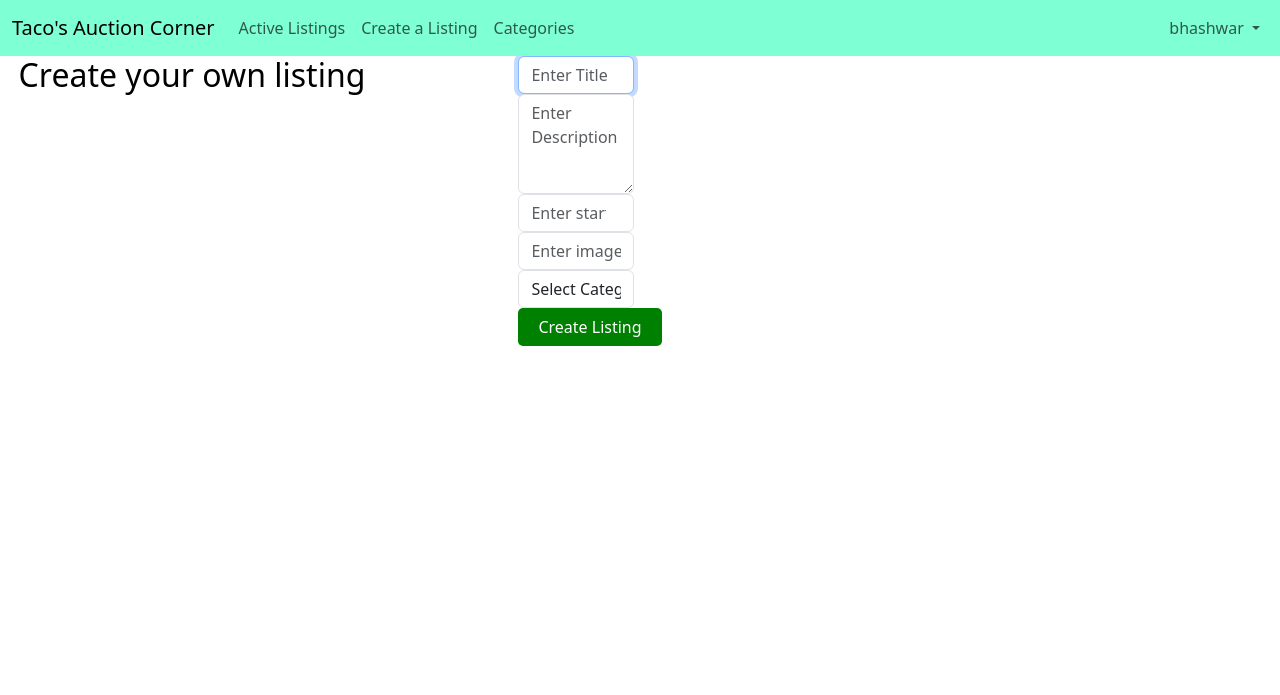
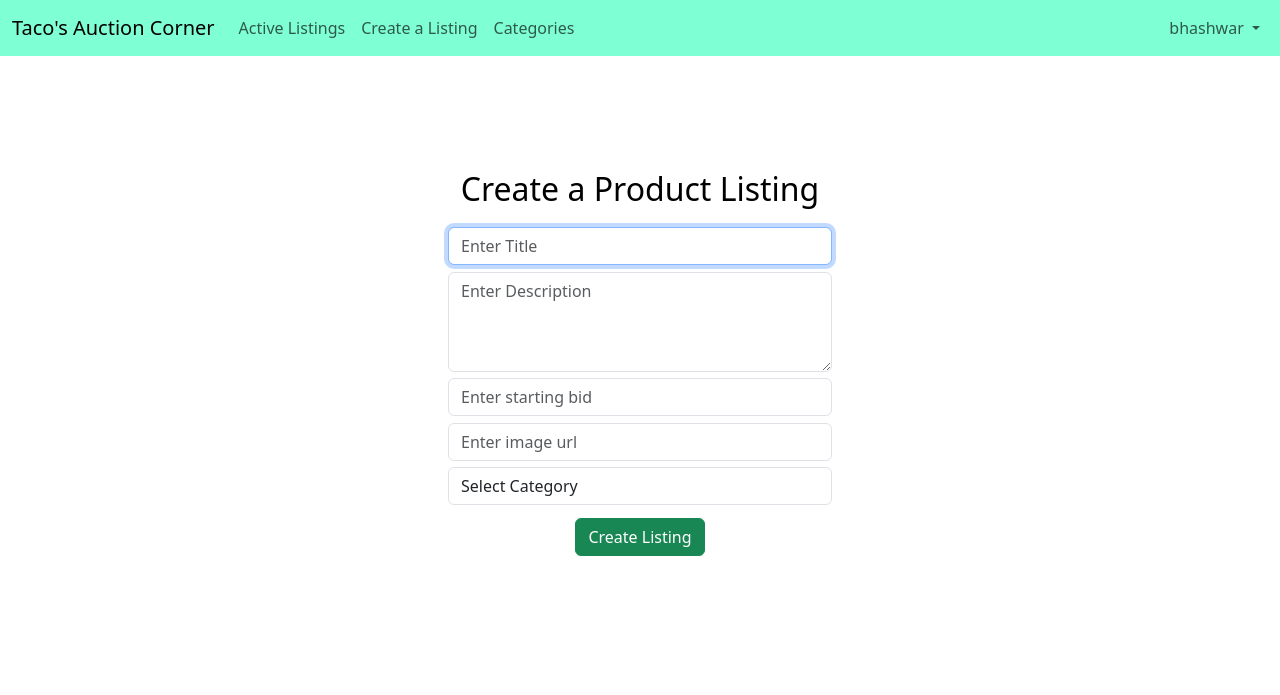
Before and after one commit to freshbash/commerce, a Django app: page /add/ in a window 1280 px wide. Shown: the top 695 px of the page. Run offline with Django 3.2, Linux system fonts and the light colour scheme; a user stored in the database is signed in.

Commit message:
resolved create listing page

```diff
--- a/auctions/static/auctions/styles.css
+++ b/auctions/static/auctions/styles.css
@@ -1,6 +1,5 @@
 body {
     color: black;
-    /* width: 100vw; */
 }
 
 ul.navbar-nav {
@@ -48,7 +47,7 @@ ul.navbar-nav {
 }
 
 .tile:hover {
-    background-color: rgb(109, 101, 101);
+    background-color: rgba(127, 255, 212, 0.3);
 }
 
 .img-wrapper {
@@ -86,6 +85,22 @@ ul.navbar-nav {
     color: black;
 }
 
+.create-listing-form {
+    display: flex;
+    flex-direction: column;
+    height: 80vh;
+    justify-content: center;
+}
+
+.create-listing-form > div {
+    text-align: center;
+    margin-bottom: 0.3em;
+}
+
+.form-group, #create-listing {
+    margin: 0.4em 0;
+}
+
 ul.cats{
     list-style-type: circle;
 }
@@ -120,20 +135,6 @@ ul.cats{
 
 .input-style:hover{
     box-shadow: 0px 0px 20px grey;
-}
-
-.btn-style{
-    height: 38px;
-    border: none;
-    border-radius: 5px;
-    outline: none;
-    background-color: green;
-    color: white;
-}
-
-.btn-style:hover{
-    box-shadow: 0px 0px 20px lightgreen;
-    background-color: darkgreen;
 }
 
 .comment{
--- a/auctions/templates/auctions/add.html
+++ b/auctions/templates/auctions/add.html
@@ -6,9 +6,9 @@
 
 {% block body %}
 
-    <div class="active-listings">
-        <div style="text-align: center; margin-bottom: 20px;">
-            <h2>Create your own listing</h2>
+    <div class="create-listing-form">
+        <div>
+            <h2>Create a Product Listing</h2>
         </div>
 
         <form action="{% url 'addlisting' %}" method="post">
@@ -27,7 +27,7 @@
                     <input class="form-control" type="url" name="url" placeholder="Enter image url">
                 </div>
                 <div class="form-group">
-                    <select name="cat" class="form-control" required>
+                    <select class="form-control" id="dropdown" name="cat" required>
                         <option value="" selected>Select Category</option>
                         <option value="ANTIQUES">Antiques</option>
                         <option value="AUTOMOBILES">Automobiles</option>
@@ -38,7 +38,7 @@
                         <option value="HOME/KITCHEN">Home/Kitchen</option>
                     </select>
                 </div>
-                <input class="btn-style" style="padding: 0px 20px;" type="submit" value="Create Listing">
+                <input id="create-listing" class="btn btn-success" type="submit" value="Create Listing">
             </div>
         </form>
     </div>
```
